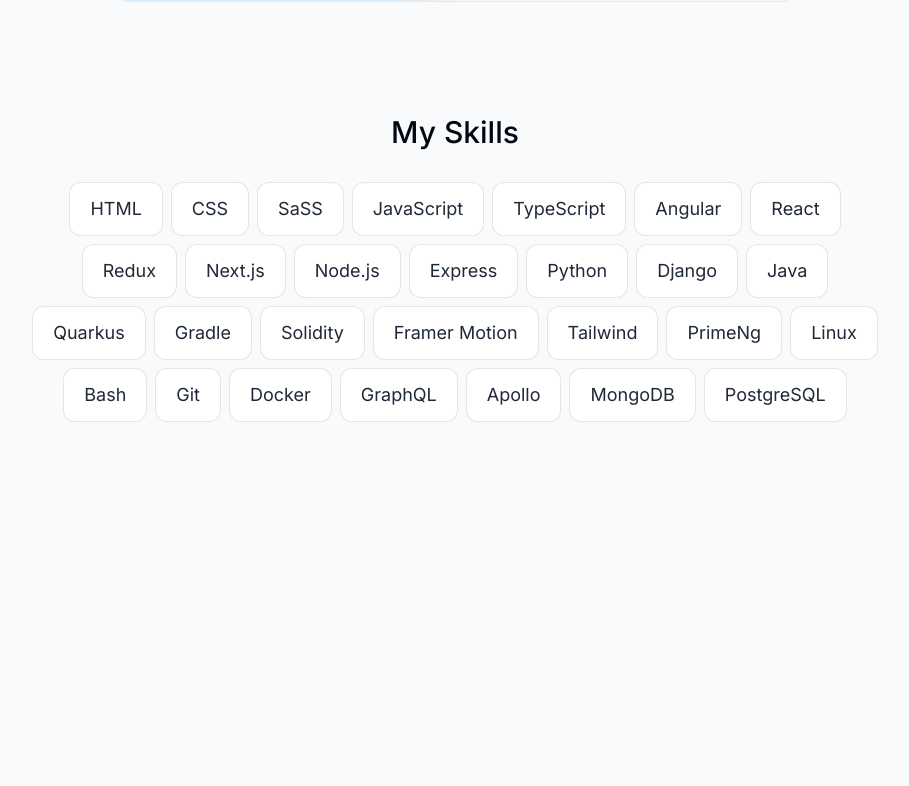
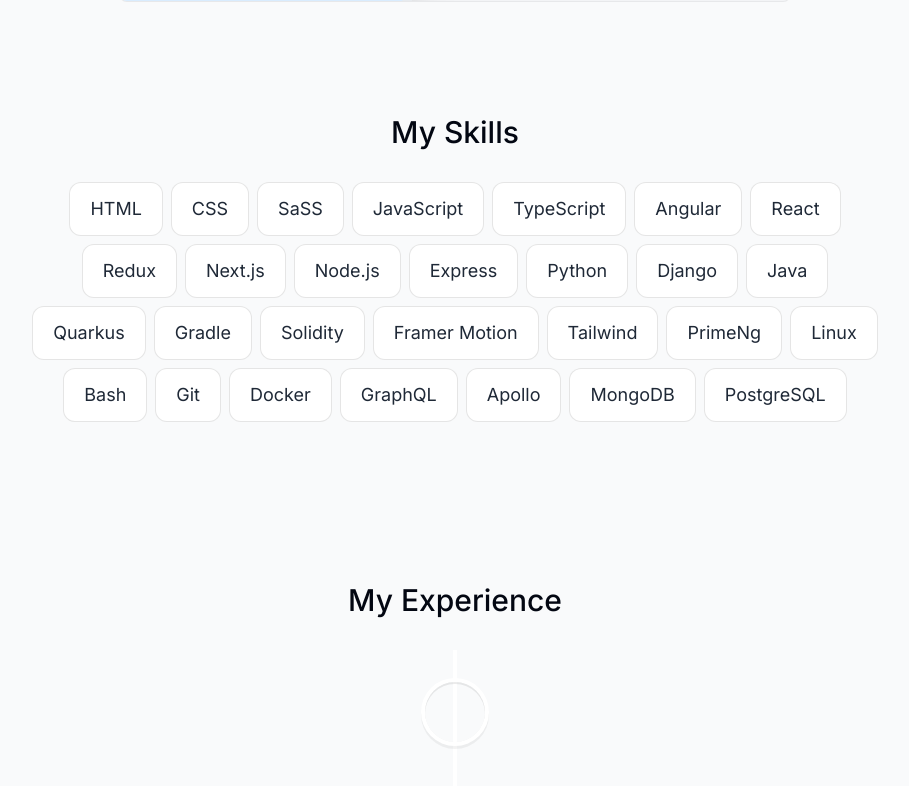
Before and after one commit to HadzhieV777/portfolio, a Next.js app: page / in a window 1280 px wide. Shown: the part 2000-2786 px from the top of the page, without its empty margins (185-1094 px from the left). Built offline with nearby package versions, Linux system fonts and the light colour scheme.

Commit message:
Add exp section

```diff
--- a/app/page.tsx
+++ b/app/page.tsx
@@ -1,4 +1,5 @@
 import About from "@/components/About";
+import Experience from "@/components/Experience";
 import Hero from "@/components/Hero";
 import Projects from "@/components/Projects";
 import Skills from "@/components/Skills";
@@ -10,6 +11,7 @@
       <About />
       <Projects />
       <Skills />
+      <Experience />
     </main>
   );
 }
--- /dev/null
+++ b/components/Experience.tsx
@@ -0,0 +1,38 @@
+"use client";
+
+import { useSectionInView } from "@/common/hooks";
+import React from "react";
+import SectionHeading from "./section-heading";
+
+import {
+  VerticalTimeline,
+  VerticalTimelineElement,
+} from "react-vertical-timeline-component";
+import "react-vertical-timeline-component/style.min.css";
+import { experiencesData } from "@/common/data";
+
+export default function Experience() {
+  const { ref } = useSectionInView("Experience");
+
+  return (
+    <section
+      id="experience"
+      ref={ref}
+    //   className="mb-28 max-w-[53rem] scroll-mt-28 text-center sm:mb-40"
+    >
+      <SectionHeading>My Experience</SectionHeading>
+
+      <VerticalTimeline>
+        {experiencesData.map((item, index) => (
+          <React.Fragment key={index}>
+            <VerticalTimelineElement>
+                <h3>{item.title}</h3>
+                <p>{item.location}</p>
+                <p>{item.description}</p>
+            </VerticalTimelineElement>
+          </React.Fragment>
+        ))}
+      </VerticalTimeline>
+    </section>
+  );
+}
--- a/package.json
+++ b/package.json
@@ -15,12 +15,14 @@
     "react": "^18",
     "react-dom": "^18",
     "react-icons": "^4.12.0",
-    "react-intersection-observer": "^9.5.3"
+    "react-intersection-observer": "^9.5.3",
+    "react-vertical-timeline-component": "^3.6.0"
   },
   "devDependencies": {
     "@types/node": "^20",
     "@types/react": "^18",
     "@types/react-dom": "^18",
+    "@types/react-vertical-timeline-component": "^3.3.6",
     "autoprefixer": "^10.0.1",
     "eslint": "^8",
     "eslint-config-next": "14.0.4",
```
Also changed, not shown: 1 other file (tests, documents, lock files or other folders).
